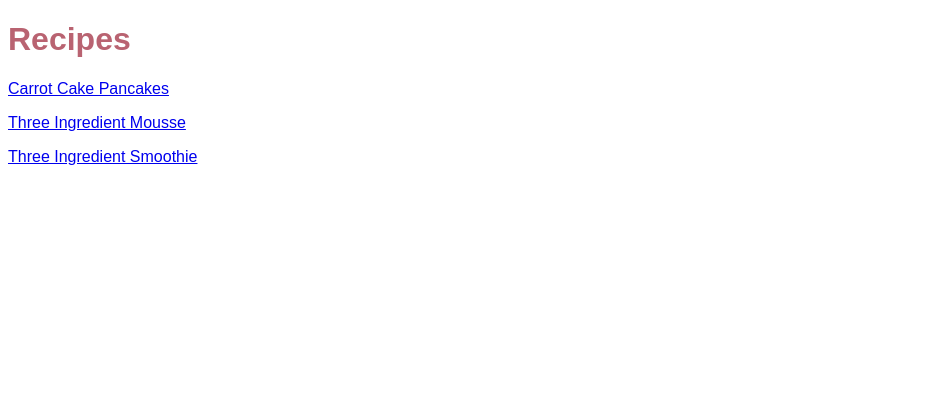
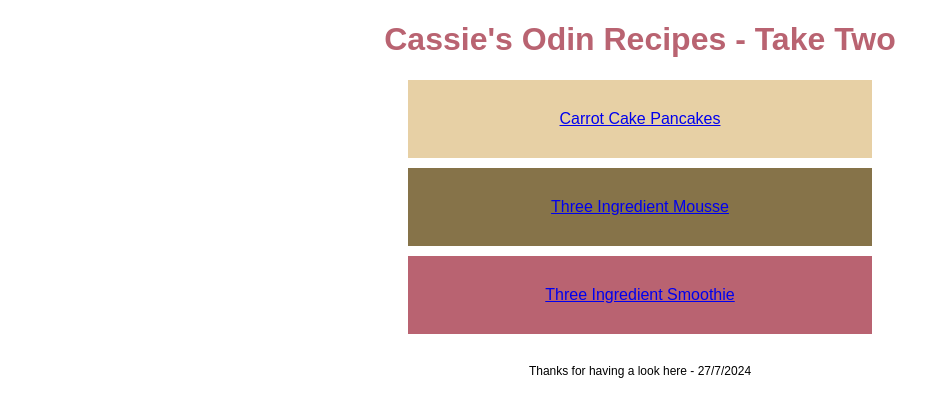
Before and after one commit to coolcatskittens/odin-recipes-2, a plain HTML site: page index.html in a window 1280 px wide. Shown: the whole page, without its empty margins (0-950 px from the left). Drawn offline with Linux system fonts and the light colour scheme.

Commit message:
adding margin and padding to recipe index page

```diff
--- a/css/style.css
+++ b/css/style.css
@@ -2,8 +2,39 @@ body {
     font-family: Arial, Helvetica, sans-serif
 }
 
+.link-one {
+    padding: 30px;
+    text-align: center;
+    margin: 10px 400px;
+    background:rgb(231, 208, 165)
+
+}
+
+.link-two {
+    padding: 30px;
+    text-align: center;
+    margin: 10px 400px;
+    background:rgb(134, 115, 73)
+
+}
+
+.link-three {
+    padding: 30px;
+    text-align: center;
+    margin: 0 400px;
+    background:rgb(185, 99, 113)
+
+}
+
 .title {
-    color:rgb(185, 99, 113)
+    color:rgb(185, 99, 113);
+    text-align: center;
+}
+
+.footer {
+    text-align: center;
+    font-size: 12px;
+    margin: 30px;
 }
 
 .carrot {
--- a/index.html
+++ b/index.html
@@ -10,10 +10,12 @@
 </head>
 <body>
 
-    <h1><div class="title">Recipes</div></h1>
-    <p><a href="./recipes/carrot-cake-pancakes.html"> Carrot Cake Pancakes</a></p>
-    <p><a href="./recipes/mousse.html">Three Ingredient Mousse</a></p>
-    <p><a href="./recipes/smoothie.html">Three Ingredient Smoothie</a></p>
+    <h1><div class="title">Cassie's Odin Recipes - Take Two</div></h1>
+    <p class="link-one"><a href="./recipes/carrot-cake-pancakes.html"> Carrot Cake Pancakes</a></p>
+    <p class="link-two"><a href="./recipes/mousse.html">Three Ingredient Mousse</a></p>
+    <p class="link-three"><a href="./recipes/smoothie.html">Three Ingredient Smoothie</a></p>
 
 </body>
+
+<p class="footer">Thanks for having a look here - 27/7/2024</p>
 </html>
```
